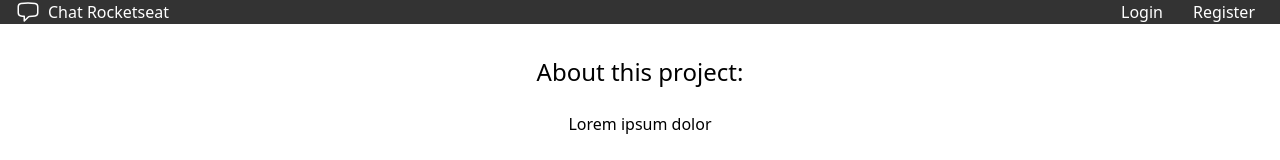
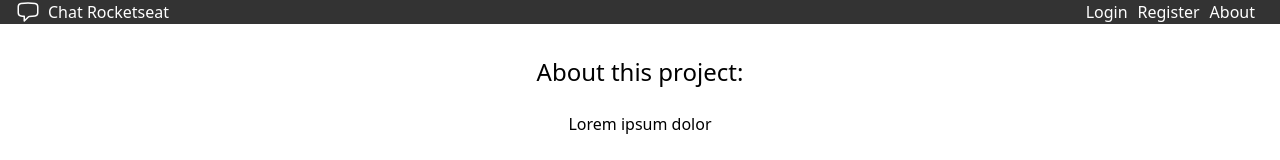
Before and after one commit to joelvitorniino/chatbot-rocketseat-nextjs, a Next.js app: page /about in a window 1280 px wide. Shown: the top 160 px of the page. Built offline with nearby package versions, Linux system fonts and the light colour scheme.

Commit message:
insert title on about

```diff
--- a/pages/about.tsx
+++ b/pages/about.tsx
@@ -1,8 +1,16 @@
+import Head from "next/head";
+
 export default function About() {
     return (
+        <>
+        <Head>
+            <title>About</title>
+        </Head>
+
         <div className="items-center">
             <h1 className="text-2xl mb-4 text-center">About this project:</h1>
             <p className="mb-6 ml-0 mr-auto mt-6 text-center">Lorem ipsum dolor</p>
         </div>
+        </>
     )
 }
--- a/pages/components/Navbar.tsx
+++ b/pages/components/Navbar.tsx
@@ -11,13 +11,17 @@ export default function Navbar() {
             </div>
 
             <ul className="flex list-none">
-                <li className="mr-5">
+                <li className="">
                     <Link href="/" className="text-white no-underline p-5p delay-smooth border-b-2 border-solid border-transparent hover:border-white">Login</Link>
                 </li>
 
                 <li>
                     <Link href="register" className="text-white no-underline p-5p delay-smooth border-b-2 border-solid border-transparent hover:border-white">Register</Link>
                 </li>
+
+                <li>
+                    <Link href="about" className="text-white no-underline p-5p delay-smooth border-b-2 border-solid border-transparent hover:border-white">About</Link>
+                </li>
             </ul>
         </nav>
     )
```
